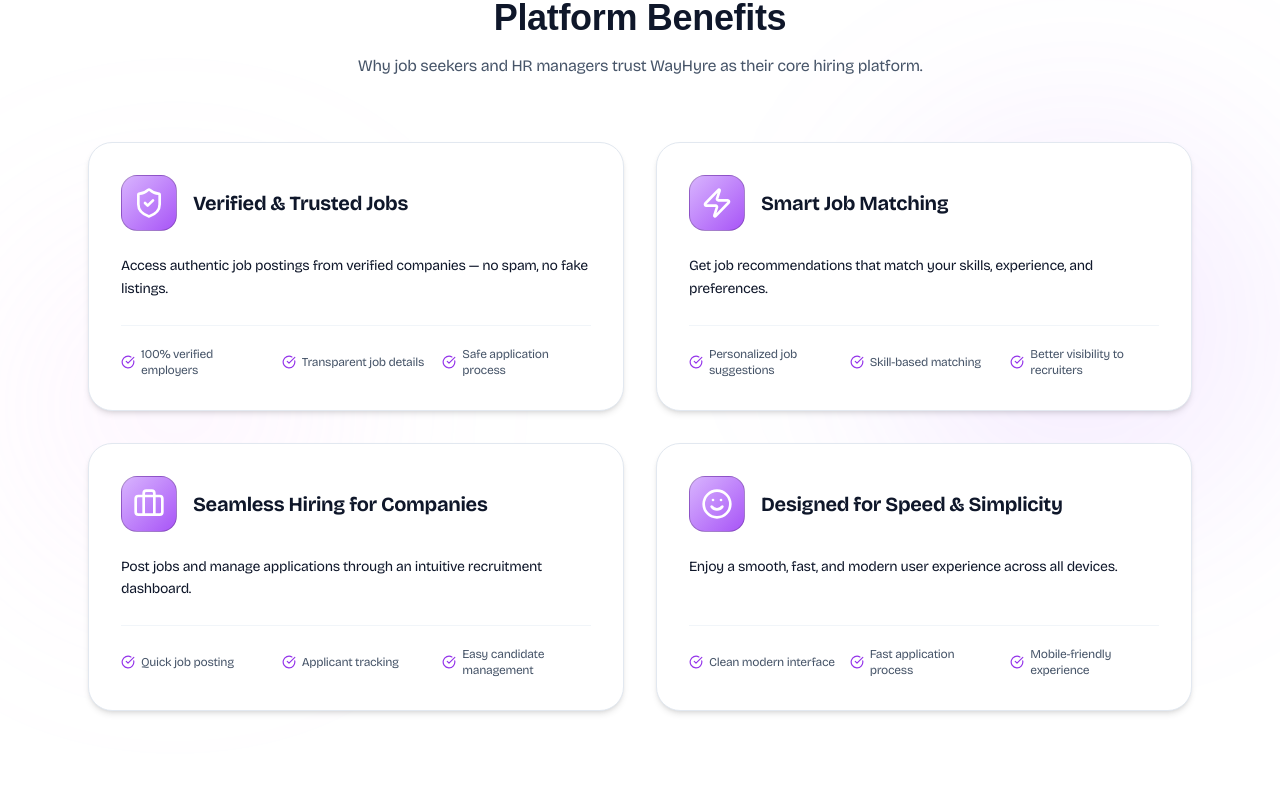
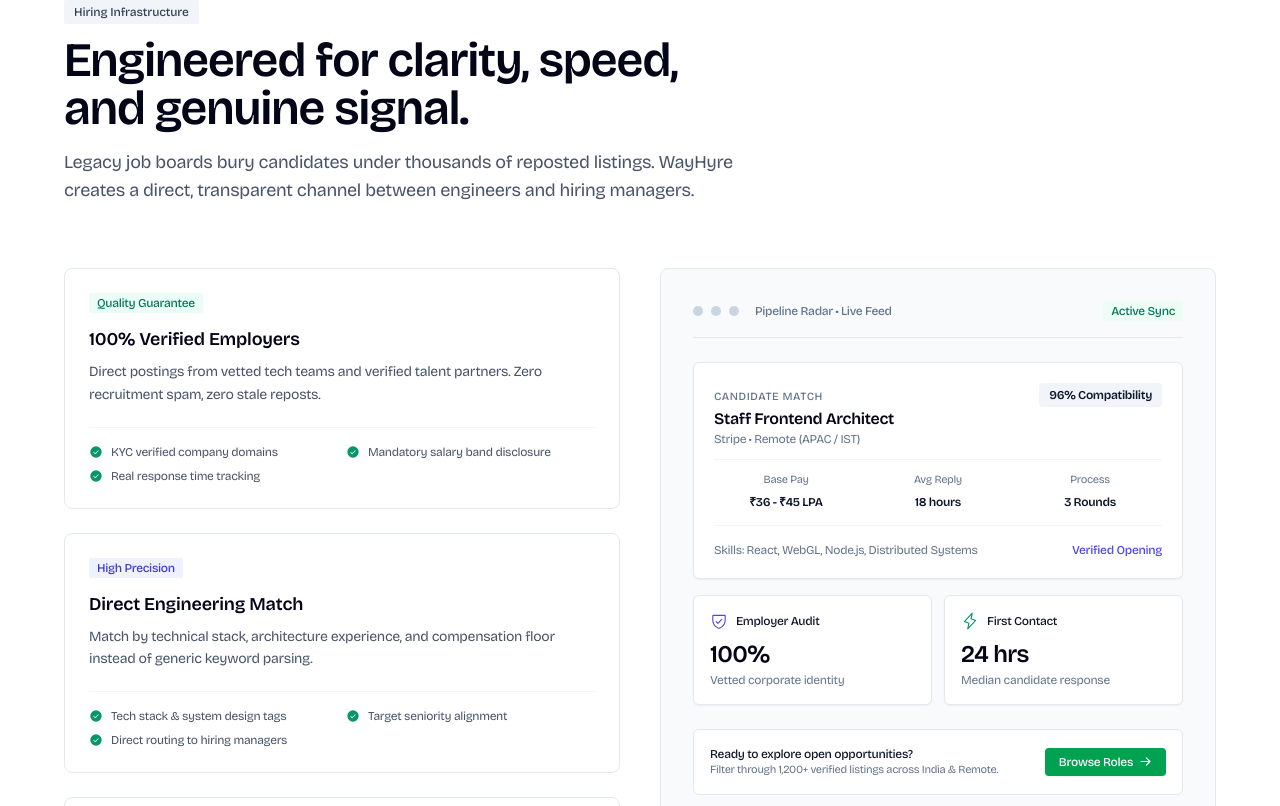
Before and after one commit to fit-edoc/JOB-CATCH, a React (Vite) app in the folder client/: page / in a window 1280 px wide. Shown: the part 2174-2980 px from the top of the page. Built offline with nearby package versions, Linux system fonts and the light colour scheme; no server answers; a web font is replaced by a local one.

Commit message:
ui(platform): refresh platform feature cards and technical workflow showcase

```diff
--- a/client/src/Pages/Platform.jsx
+++ b/client/src/Pages/Platform.jsx
@@ -1,107 +1,224 @@
-import React from 'react';
-import { ShieldCheck, Zap, Briefcase, Smile, CheckCircle } from 'lucide-react';
-import { motion } from 'motion/react';
+import React from "react";
+import {
+  ShieldCheck,
+  Lightning,
+  Briefcase,
+  CheckCircle,
+  ChartLineUp,
+  UserCheck,
+  ArrowRight
+} from "@phosphor-icons/react";
+import { motion } from "motion/react";
+import { Link } from "react-router-dom";
 
 const Platform = () => {
-  const gridItems = [
+  const capabilities = [
     {
-      id: 1,
-      title: "Verified & Trusted Jobs",
-      icon: <ShieldCheck className="w-8 h-8 text-white" />,
-      description: "Access authentic job postings from verified companies — no spam, no fake listings.",
+      id: "verified",
+      title: "100% Verified Employers",
+      description: "Direct postings from vetted tech teams and verified talent partners. Zero recruitment spam, zero stale reposts.",
+      badge: "Quality Guarantee",
+      badgeClass: "bg-emerald-50 text-emerald-700",
       points: [
-        "100% verified employers",
-        "Transparent job details",
-        "Safe application process"
+        "KYC verified company domains",
+        "Mandatory salary band disclosure",
+        "Real response time tracking"
       ]
     },
     {
-      id: 2,
-      title: "Smart Job Matching",
-      icon: <Zap className="w-8 h-8 text-white" />,
-      description: "Get job recommendations that match your skills, experience, and preferences.",
+      id: "matching",
+      title: "Direct Engineering Match",
+      description: "Match by technical stack, architecture experience, and compensation floor instead of generic keyword parsing.",
+      badge: "High Precision",
+      badgeClass: "bg-indigo-50 text-indigo-700",
       points: [
-        "Personalized job suggestions",
-        "Skill-based matching",
-        "Better visibility to recruiters"
+        "Tech stack & system design tags",
+        "Target seniority alignment",
+        "Direct routing to hiring managers"
       ]
     },
     {
-      id: 3,
-      title: "Seamless Hiring for Companies",
-      icon: <Briefcase className="w-8 h-8 text-white" />,
-      description: "Post jobs and manage applications through an intuitive recruitment dashboard.",
+      id: "pipeline",
+      title: "Transparent Application Radar",
+      description: "Know exactly where your application stands. Get guaranteed stage notifications and actionable feedback.",
+      badge: "No Ghosting",
+      badgeClass: "bg-amber-50 text-amber-700",
       points: [
-        "Quick job posting",
-        "Applicant tracking",
-        "Easy candidate management"
-      ]
-    },
-    {
-      id: 4,
-      title: "Designed for Speed & Simplicity",
-      icon: <Smile className="w-8 h-8 text-white" />,
-      description: "Enjoy a smooth, fast, and modern user experience across all devices.",
-      points: [
-        "Clean modern interface",
-        "Fast application process",
-        "Mobile-friendly experience"
+        "Stage-by-stage tracking",
+        "Average 48h first review cycle",
+        "One-click withdrawal & updates"
       ]
     }
   ];
 
   return (
-    <section className="py-24 relative overflow-hidden bg-white text-slate-900">
-      {/* Ambient background glow */}
-      <div className="absolute right-0 top-1/4 w-[400px] h-[400px] rounded-full bg-purple-500/10 blur-[100px] pointer-events-none" />
-      <div className="absolute left-0 bottom-1/4 w-[350px] h-[350px] rounded-full bg-fuchsia-300/10 blur-[100px] pointer-events-none" />
+    <section className="py-24 bg-white border-t border-slate-200/80 text-slate-900">
+      <div className="max-w-[1200px] mx-auto px-6">
 
-      <div className="max-w-6xl mx-auto px-6 relative z-10">
-        <div className="text-center mb-16">
-          <h2 className="text-3xl md:text-4xl font-mukta font-bold mb-4 text-slate-900">
-            Platform Benefits
+        {/* Section Header */}
+        <div className="max-w-2xl mb-16">
+          <span className="inline-flex items-center rounded-[2px] bg-slate-100 px-2.5 py-1 text-xs font-medium text-slate-700 mb-3 tracking-[-0.01em]">
+            Hiring Infrastructure
+          </span>
+          <h2 className="text-3xl sm:text-4xl lg:text-5xl font-semibold tracking-[-0.02em] text-slate-950 leading-[1.15] mb-4">
+            Engineered for clarity, speed, and genuine signal.
           </h2>
-          <p className="text-slate-600 max-w-xl mx-auto">
-            Why job seekers and HR managers trust WayHyre as their core hiring platform.
+          <p className="text-slate-600 text-base sm:text-lg leading-relaxed font-normal">
+            Legacy job boards bury candidates under thousands of reposted listings. WayHyre creates a direct, transparent channel between engineers and hiring managers.
           </p>
         </div>
 
-        <div className="grid grid-cols-1 md:grid-cols-2 gap-8">
-          {gridItems.map((item, index) => (
-            <motion.div
+        {/* Editorial Split Showcase */}
+        <div className="grid grid-cols-1 lg:grid-cols-12 gap-10 items-start mb-20">
+
+          {/* Left Column: Feature Highlights */}
+          <div className="lg:col-span-6 space-y-6">
+            {capabilities.map((item) => (
+              <div
                 key={item.id}
-              whileHover={{ scale: 1.01 }}
-              className="bg-white border border-slate-200 p-8 rounded-3xl flex flex-col justify-between hover:border-purple-500/30 transition-all shadow-md hover:shadow-lg group"
+                className="p-6 rounded-[8px] border border-slate-200 bg-white hover:border-slate-300 transition-colors"
               >
-              <div>
-                <div className="flex items-center gap-4 mb-6">
-                  <div className="w-14 h-14 rounded-2xl bg-gradient-to-br from-purple-300 to-purple-500 text-white border border-black/20 flex items-center justify-center shrink-0">
-                    {item.icon}
+                <div className="flex items-center justify-between mb-3">
+                  <span className={`inline-flex items-center rounded-[2px] px-2 py-[2px] text-xs font-medium ${item.badgeClass}`}>
+                    {item.badge}
+                  </span>
                 </div>
-                  <h3 className="text-xl font-bold text-slate-900 group-hover:text-purple-600 transition-colors">
+                <h3 className="text-lg font-semibold text-slate-950 mb-2 tracking-[-0.01em]">
                   {item.title}
                 </h3>
-                </div>
-
-                <p className="text-slate-650 text-sm leading-relaxed mb-6">
+                <p className="text-sm text-slate-600 leading-relaxed mb-5">
                   {item.description}
                 </p>
-              </div>
-
-              {/* Point checklist */}
-              <div className="border-t border-slate-100 pt-5 mt-auto">
-                <ul className="grid grid-cols-1 sm:grid-cols-3 gap-3">
-                  {item.points.map((point, idx) => (
-                    <li key={idx} className="flex items-center gap-1.5 text-xs text-slate-600">
-                      <CheckCircle className="w-3.5 h-3.5 text-purple-600 shrink-0" />
-                      <span>{point}</span>
+                <div className="pt-4 border-t border-slate-100">
+                  <ul className="grid grid-cols-1 sm:grid-cols-2 gap-2 text-xs text-slate-600">
+                    {item.points.map((pt, idx) => (
+                      <li key={idx} className="flex items-center gap-2">
+                        <CheckCircle size={14} weight="fill" className="text-emerald-600 shrink-0" />
+                        <span>{pt}</span>
                       </li>
                     ))}
                   </ul>
                 </div>
-            </motion.div>
+              </div>
             ))}
           </div>
+
+          {/* Right Column: High-Fidelity UI Workbench Preview */}
+          <div className="lg:col-span-6">
+            <div className="rounded-[8px] border border-slate-200 bg-slate-50 p-6 md:p-8">
+              <div className="flex items-center justify-between pb-4 border-b border-slate-200 mb-6">
+                <div className="flex items-center gap-2">
+                  <div className="w-2.5 h-2.5 rounded-full bg-slate-300" />
+                  <div className="w-2.5 h-2.5 rounded-full bg-slate-300" />
+                  <div className="w-2.5 h-2.5 rounded-full bg-slate-300" />
+                  <span className="text-xs font-medium text-slate-500 ml-2">Pipeline Radar • Live Feed</span>
+                </div>
+                <span className="inline-flex items-center rounded-[2px] bg-emerald-50 text-emerald-700 px-2 py-[2px] text-xs font-medium">
+                  Active Sync
+                </span>
+              </div>
+
+              {/* Sample Hiring Flow Card */}
+              <div className="bg-white rounded-[6px] border border-slate-200 p-5 mb-4 shadow-sm">
+                <div className="flex items-start justify-between mb-3">
+                  <div>
+                    <span className="text-[11px] font-medium text-slate-500 uppercase tracking-wider">Candidate Match</span>
+                    <h4 className="text-base font-semibold text-slate-950">Staff Frontend Architect</h4>
+                    <p className="text-xs text-slate-500">Stripe • Remote (APAC / IST)</p>
+                  </div>
+                  <span className="text-xs font-semibold text-slate-900 bg-slate-100 px-2.5 py-1 rounded-[4px]">
+                    96% Compatibility
+                  </span>
+                </div>
+
+                <div className="grid grid-cols-3 gap-2 py-3 border-y border-slate-100 text-center my-3">
+                  <div>
+                    <span className="text-[11px] text-slate-500 block">Base Pay</span>
+                    <span className="text-xs font-semibold text-slate-900">₹36 - ₹45 LPA</span>
+                  </div>
+                  <div>
+                    <span className="text-[11px] text-slate-500 block">Avg Reply</span>
+                    <span className="text-xs font-semibold text-slate-900">18 hours</span>
+                  </div>
+                  <div>
+                    <span className="text-[11px] text-slate-500 block">Process</span>
+                    <span className="text-xs font-semibold text-slate-900">3 Rounds</span>
+                  </div>
+                </div>
+
+                <div className="flex items-center justify-between text-xs pt-1">
+                  <span className="text-slate-500">Skills: React, WebGL, Node.js, Distributed Systems</span>
+                  <span className="font-medium text-indigo-600 flex items-center gap-1">
+                    Verified Opening
+                  </span>
+                </div>
+              </div>
+
+              {/* Verification Stat Card */}
+              <div className="grid grid-cols-2 gap-3 mb-6">
+                <div className="bg-white rounded-[6px] border border-slate-200 p-4 shadow-sm">
+                  <div className="flex items-center gap-2 text-indigo-600 mb-2">
+                    <ShieldCheck size={18} weight="regular" />
+                    <span className="text-xs font-medium text-slate-900">Employer Audit</span>
+                  </div>
+                  <p className="text-2xl font-semibold text-slate-950 tracking-tight">100%</p>
+                  <p className="text-xs text-slate-500 mt-0.5">Vetted corporate identity</p>
+                </div>
+                <div className="bg-white rounded-[6px] border border-slate-200 p-4 shadow-sm">
+                  <div className="flex items-center gap-2 text-emerald-600 mb-2">
+                    <Lightning size={18} weight="regular" />
+                    <span className="text-xs font-medium text-slate-900">First Contact</span>
+                  </div>
+                  <p className="text-2xl font-semibold text-slate-950 tracking-tight">24 hrs</p>
+                  <p className="text-xs text-slate-500 mt-0.5">Median candidate response</p>
+                </div>
+              </div>
+
+              <div className="bg-white rounded-[6px] border border-slate-200 p-4 flex items-center justify-between">
+                <div>
+                  <p className="text-xs font-medium text-slate-900">Ready to explore open opportunities?</p>
+                  <p className="text-[11px] text-slate-500">Filter through 1,200+ verified listings across India & Remote.</p>
+                </div>
+                <Link
+                  to="/alljobs"
+                  className="inline-flex items-center gap-1.5 rounded-[4px] bg-[#00a151] hover:bg-[#008c46] text-white px-3.5 py-1.5 text-xs font-medium transition-colors shrink-0 shadow-sm"
+                >
+                  Browse Roles
+                  <ArrowRight size={13} weight="bold" />
+                </Link>
+              </div>
+
+            </div>
+          </div>
+
+        </div>
+
+        {/* Restrained Platform Metrics Strip (Rule 14 & 15: No huge glowing cards, clean divider structure) */}
+        <div className="border-t border-slate-200 pt-12">
+          <div className="grid grid-cols-2 md:grid-cols-4 gap-8">
+            <div>
+              <p className="text-3xl sm:text-4xl font-semibold text-slate-950 tracking-tight">12,400+</p>
+              <p className="text-xs font-medium text-slate-500 mt-1 uppercase tracking-wider">Active Tech Roles</p>
+              <p className="text-xs text-slate-500 mt-1">Verified within the last 30 days</p>
+            </div>
+            <div>
+              <p className="text-3xl sm:text-4xl font-semibold text-slate-950 tracking-tight">520+</p>
+              <p className="text-xs font-medium text-slate-500 mt-1 uppercase tracking-wider">Verified Companies</p>
+              <p className="text-xs text-slate-500 mt-1">From seed startups to public orgs</p>
+            </div>
+            <div>
+              <p className="text-3xl sm:text-4xl font-semibold text-slate-950 tracking-tight">96%</p>
+              <p className="text-xs font-medium text-slate-500 mt-1 uppercase tracking-wider">Interview Response Rate</p>
+              <p className="text-xs text-slate-500 mt-1">Zero automated ghosting</p>
+            </div>
+            <div>
+              <p className="text-3xl sm:text-4xl font-semibold text-slate-950 tracking-tight">₹18.4L</p>
+              <p className="text-xs font-medium text-slate-500 mt-1 uppercase tracking-wider">Average Placed CTC</p>
+              <p className="text-xs text-slate-500 mt-1">Complete salary transparency</p>
+            </div>
+          </div>
+        </div>
+
       </div>
     </section>
   );
```
Lines whose indentation alone changed are shown as unchanged.
